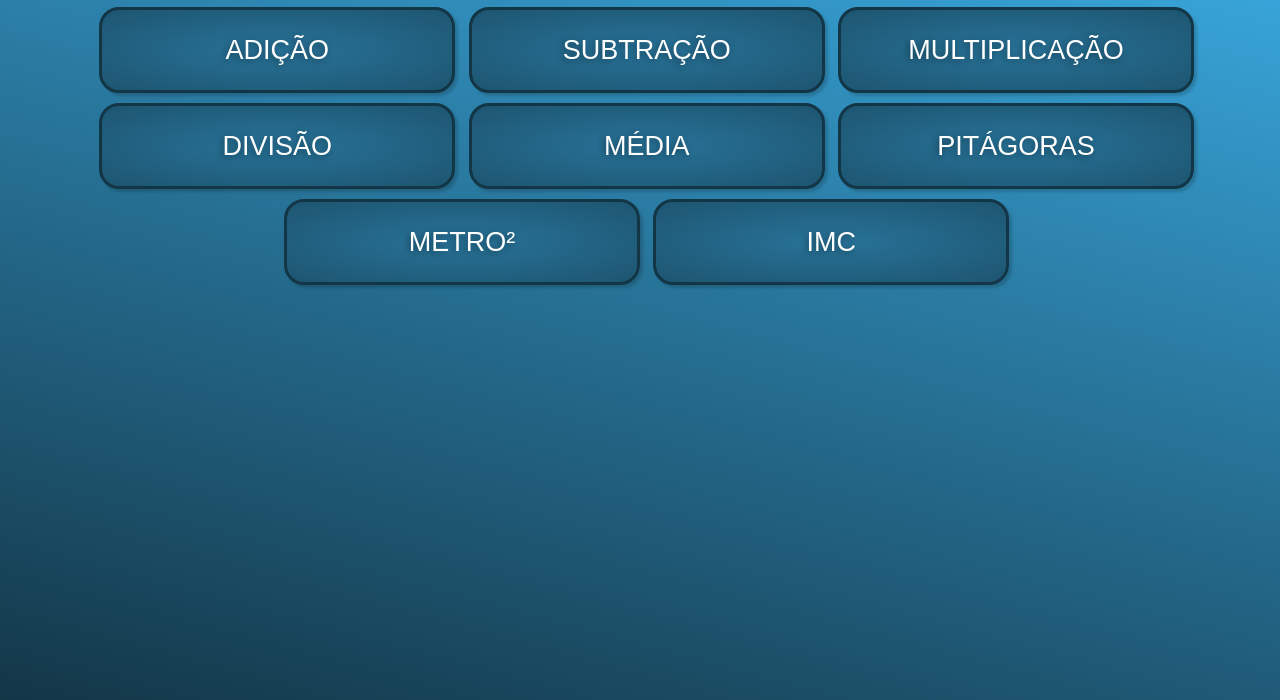
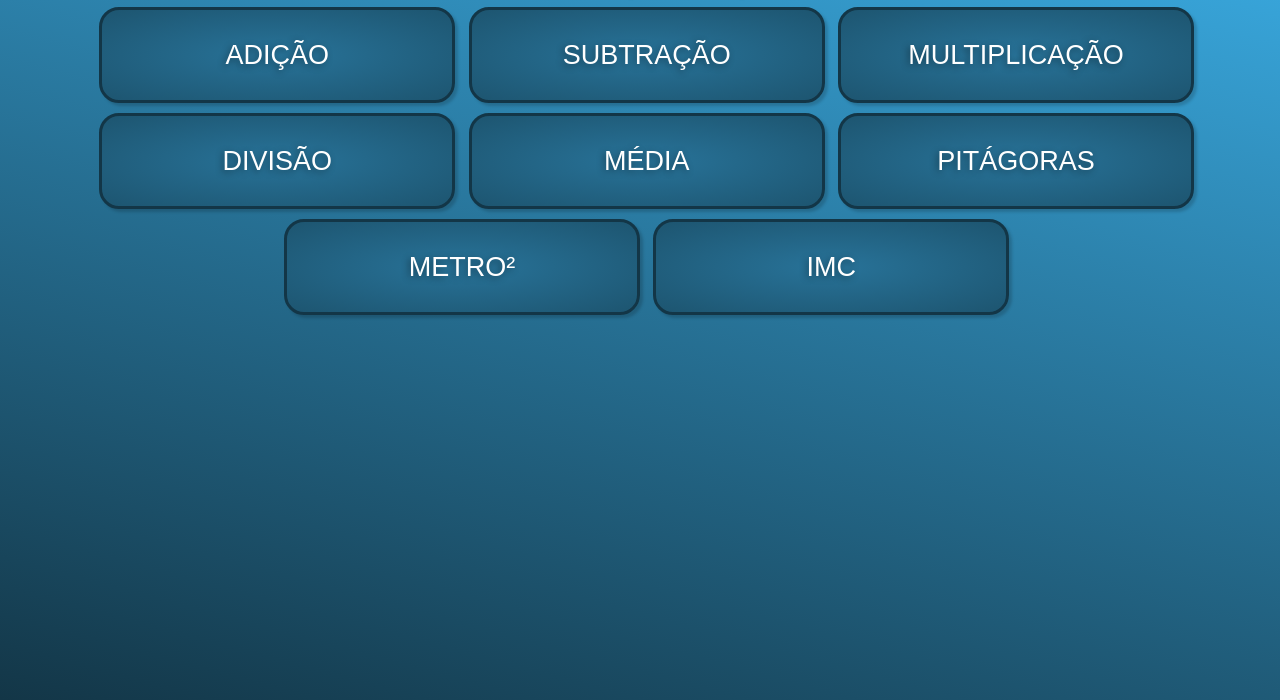
Before and after one commit to 0Carvalh0/multicalc, a plain HTML site: page index.html in a window 1280 px wide. Shown: the part 100-800 px from the top of the page. Drawn offline with Linux system fonts and the light colour scheme; a web font is replaced by a local one.

Commit message:
Update style.css

```diff
--- a/docs/style/style.css
+++ b/docs/style/style.css
@@ -55,8 +55,8 @@ div.btnmenu {
     border-radius: 20px;
     text-align: center;
     width: 350px;
-    height: 80px;
-    line-height: 80px;
+    height: 90px;
+    line-height: 90px;
     box-shadow: 3px 3px 3px rgba(0, 0, 0, 0.171);
 }
 
```
